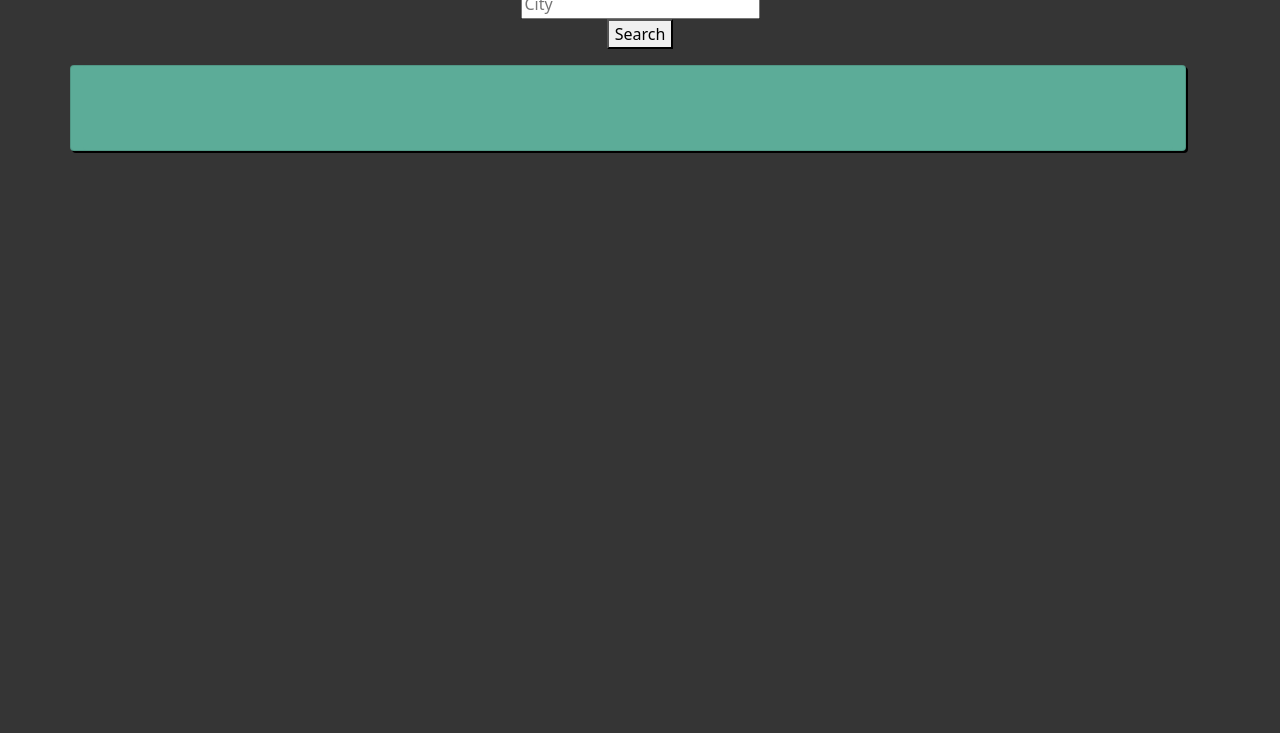
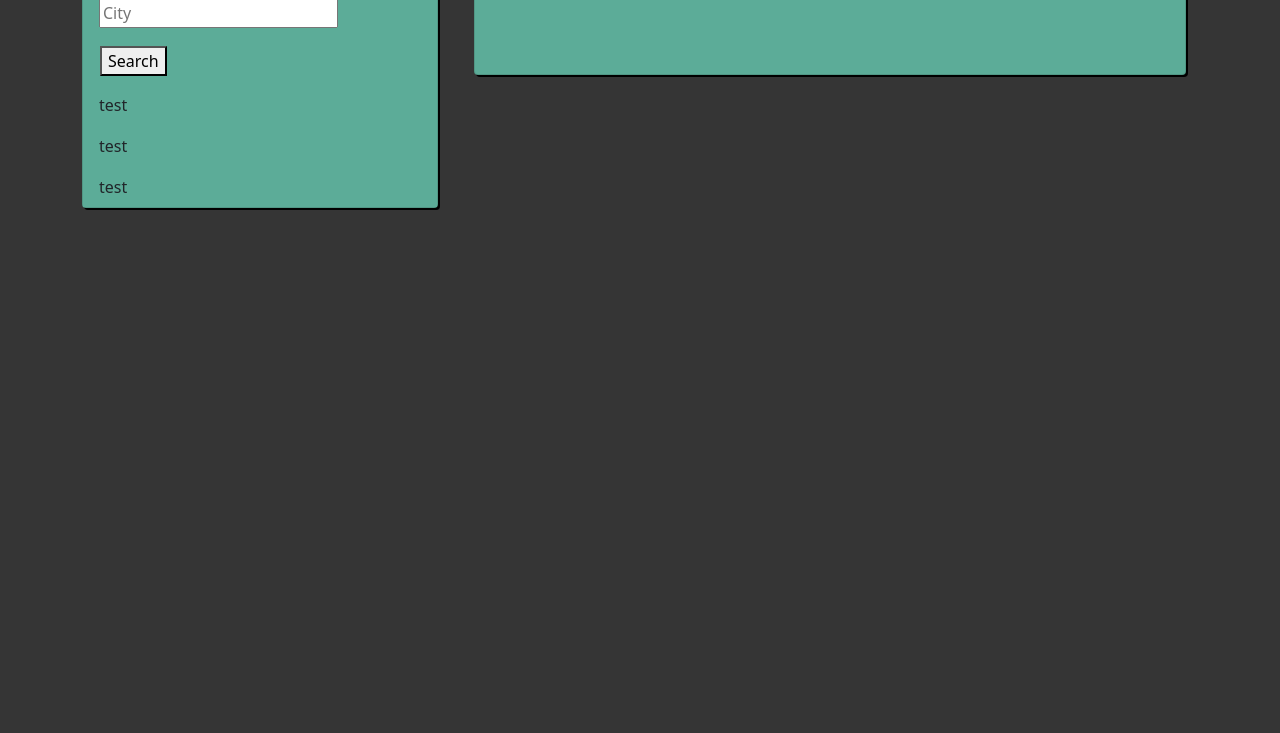
Before and after one commit to KevinHenleyCode/Forecast-App, a plain HTML site: page index.html in a window 1280 px wide. Shown: the part 67-800 px from the top of the page. Drawn offline with nearby package versions, Linux system fonts and the light colour scheme.

Commit message:
put button and search in a div to seperate from li

```diff
--- a/index.html
+++ b/index.html
@@ -12,18 +12,39 @@
 
     <h1>Weather</h1>
 
-    <input type="text" name="city" id="city" placeholder="City">
-    <button>Search</button>
-    <p class="one"></p>
+    <div class="mainCon container">
+
+        <div class="mainRow row">
 
 
+            <div class="col">
 
+                <!-- <div class="container"> -->
+                    <!-- <div class="row"> -->
+                        <div class="card input-card">
+                            <div class="btnBar">
+                                <div class="card-header"><input type="text" name="city" id="city" placeholder="City"></div>
+                                <div class="list-group-item searchBtn"><button>Search</button></div>
+                            </div>
+                            <div class="ulContainer">
+                                <ul class="list-group list-group-flush">
+                                    <li class="list-group-item">test</li>
+                                    <li class="list-group-item">test</li>
+                                    <li class="list-group-item">test</li>
+                                </ul>
+                            </div>
+                        </div>
+                    <!-- </div> -->
+                <!-- </div> -->
+            </div>
+
+
+            <div class="col-8">
                 <div class="container">
+
+                    <!-- big card -->
                     <div class="row">
-
-            <div class="row">
-                <!-- big card -->
-                <div class="col-12 card">
+                        <div class="card big-card hide">
                             <div class="card-header date pic"></div>
                             <ul class="list-group list-group-flush">
                                 <li class="list-group-item temp"></li>
@@ -34,15 +55,15 @@
                         </div>
                     </div>
 
+                    <!-- small cards -->
                     <div class="row gap-3 small-cards">
-                <!-- small cards -->
                     </div>
 
                 </div>
             </div>
 
-
-
+        </div>
+    </div>
 
         <script src="https://cdnjs.cloudflare.com/ajax/libs/jquery/3.6.0/jquery.js"
         integrity="sha512-n/4gHW3atM3QqRcbCn6ewmpxcLAHGaDjpEBu4xZd47N0W2oQ+6q7oc3PXstrJYXcbNU1OHdQ1T7pAP+gi5Yu8g=="
```
Lines whose indentation alone changed are shown as unchanged.
